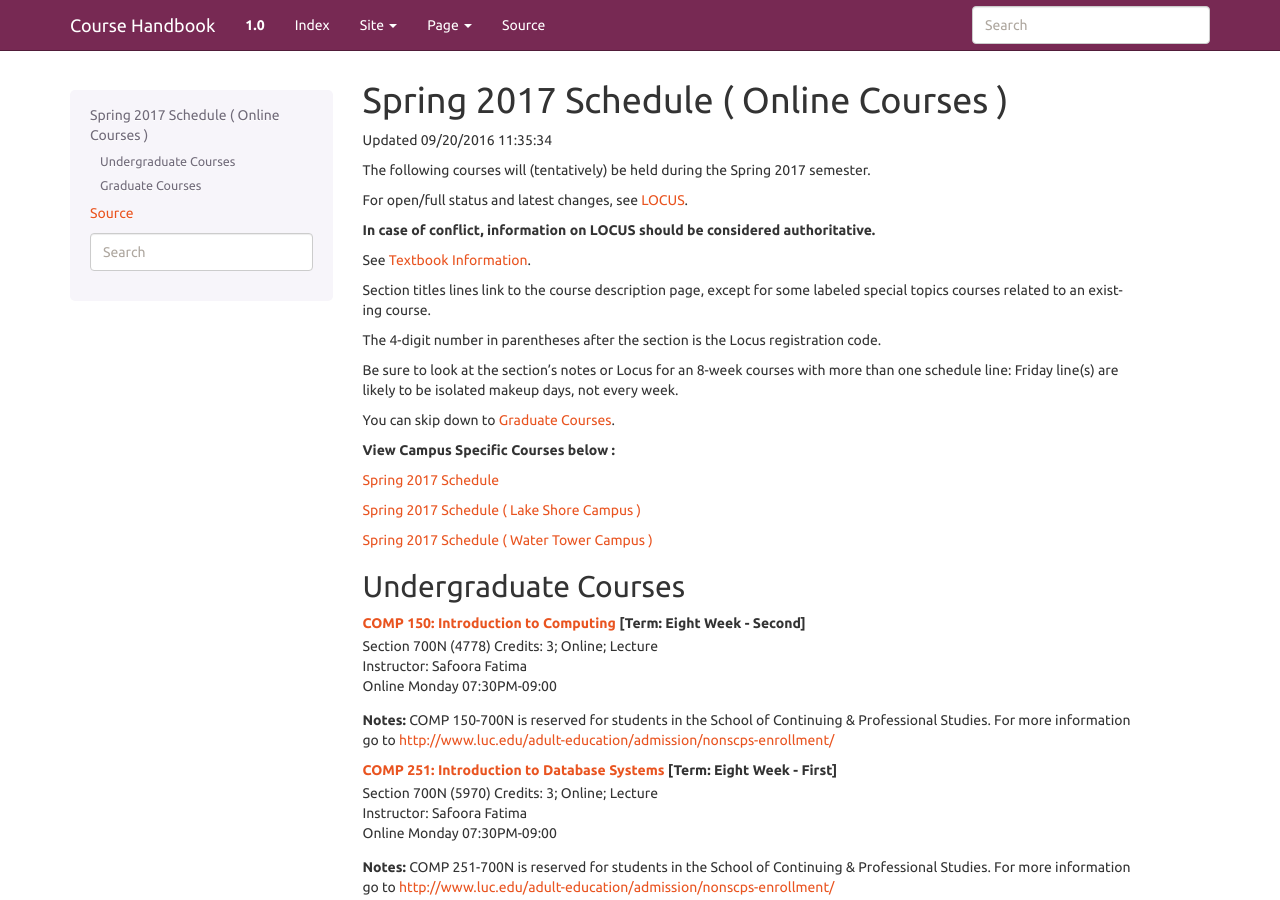
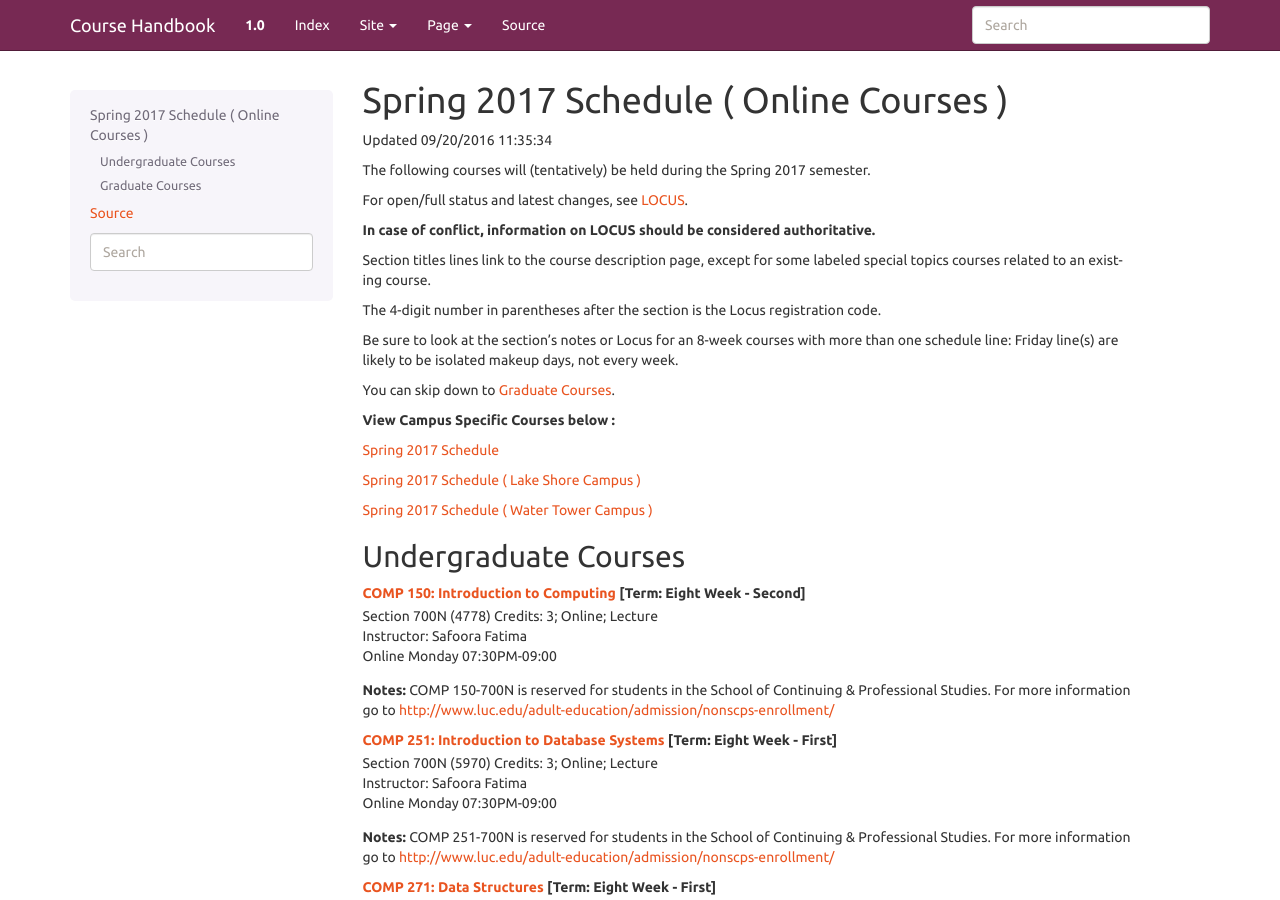
Before and after one commit to kyang5/coursedescriptions, a Sphinx documentation site: the page built from source/onlineSpring.rst, in a window 1280 px wide and 900 px high. Built offline with Sphinx 7.4.7, drawn with Linux system fonts in a browser that asks for light colours.

Commit message:
removed text link temporarily

```diff
--- a/csv2sched_spring.py
+++ b/csv2sched_spring.py
@@ -232,7 +232,6 @@ For open/full status and latest changes, see
 
 **In case of conflict, information on LOCUS should be considered authoritative.**
 
-{txtBookURLline}
 
 Section titles lines link to the course description page,
 except for some labeled special topics courses related to an existing course.
@@ -526,7 +525,7 @@ def toOnlineRST(courses, semester, created, mainCampus, textURL=''):
 :doc:`waterTowerSpring` '''
     graduateLink = '''
 You can skip down to
-:ref:`Spring_graduate_courses_list_Online`. '''
+:ref:`spring_graduate_courses_list_Online`. '''
     udergradeTxt = 'Undergraduate Courses'
     parts = [headingTemplate.format(**locals())]
 
--- a/source/cuneoSpring.rst
+++ b/source/cuneoSpring.rst
@@ -10,7 +10,6 @@ For open/full status and latest changes, see
 
 **In case of conflict, information on LOCUS should be considered authoritative.**
 
-See `Textbook Information <https://drive.google.com/file/d/0B-fjZsnF5rfKbVlxZXVXV2dCejg/view?usp=sharing>`_.
 
 Section titles lines link to the course description page,
 except for some labeled special topics courses related to an existing course.
--- a/source/lakeShoreSpring.rst
+++ b/source/lakeShoreSpring.rst
@@ -10,7 +10,6 @@ For open/full status and latest changes, see
 
 **In case of conflict, information on LOCUS should be considered authoritative.**
 
-See `Textbook Information <https://drive.google.com/file/d/0B-fjZsnF5rfKbVlxZXVXV2dCejg/view?usp=sharing>`_.
 
 Section titles lines link to the course description page,
 except for some labeled special topics courses related to an existing course.
--- a/source/onlineSpring.rst
+++ b/source/onlineSpring.rst
@@ -10,7 +10,6 @@ For open/full status and latest changes, see
 
 **In case of conflict, information on LOCUS should be considered authoritative.**
 
-See `Textbook Information <https://drive.google.com/file/d/0B-fjZsnF5rfKbVlxZXVXV2dCejg/view?usp=sharing>`_.
 
 Section titles lines link to the course description page,
 except for some labeled special topics courses related to an existing course.
@@ -22,7 +21,7 @@ Friday line(s) are likely to be isolated makeup days, not every week.
 
 
 You can skip down to
-:ref:`Spring_graduate_courses_list_Online`.
+:ref:`spring_graduate_courses_list_Online`.
 
 **View Campus Specific Courses below :**
 
--- a/source/spring.rst
+++ b/source/spring.rst
@@ -10,7 +10,6 @@ For open/full status and latest changes, see
 
 **In case of conflict, information on LOCUS should be considered authoritative.**
 
-See `Textbook Information <https://drive.google.com/file/d/0B-fjZsnF5rfKbVlxZXVXV2dCejg/view?usp=sharing>`_.
 
 Section titles lines link to the course description page,
 except for some labeled special topics courses related to an existing course.
--- a/source/waterTowerSpring.rst
+++ b/source/waterTowerSpring.rst
@@ -10,7 +10,6 @@ For open/full status and latest changes, see
 
 **In case of conflict, information on LOCUS should be considered authoritative.**
 
-See `Textbook Information <https://drive.google.com/file/d/0B-fjZsnF5rfKbVlxZXVXV2dCejg/view?usp=sharing>`_.
 
 Section titles lines link to the course description page,
 except for some labeled special topics courses related to an existing course.
```
